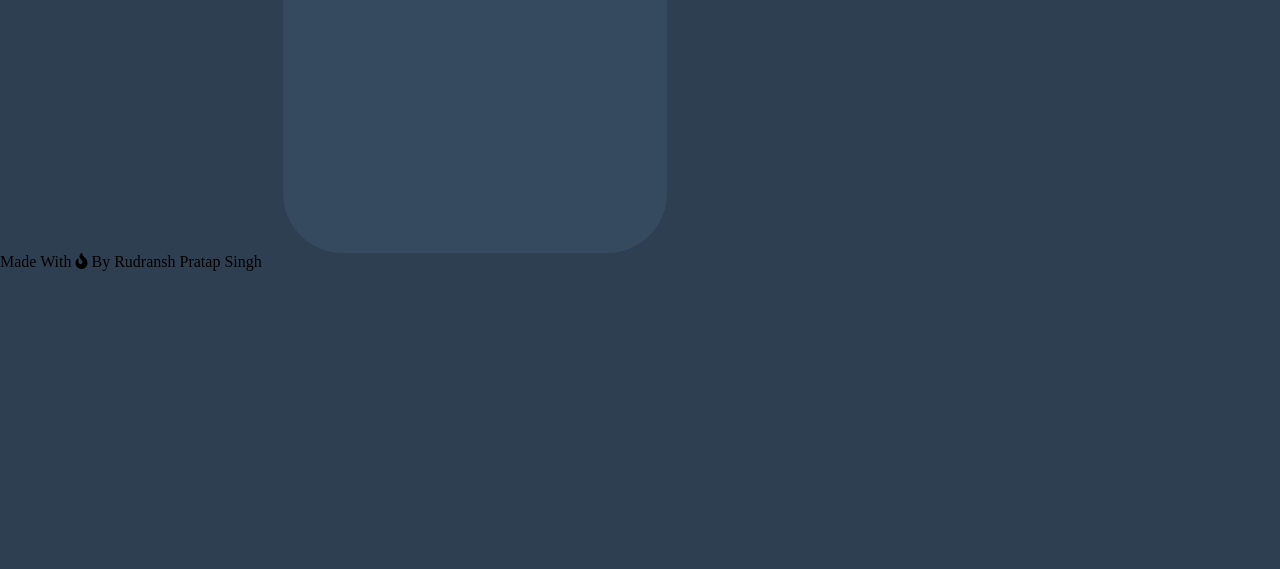
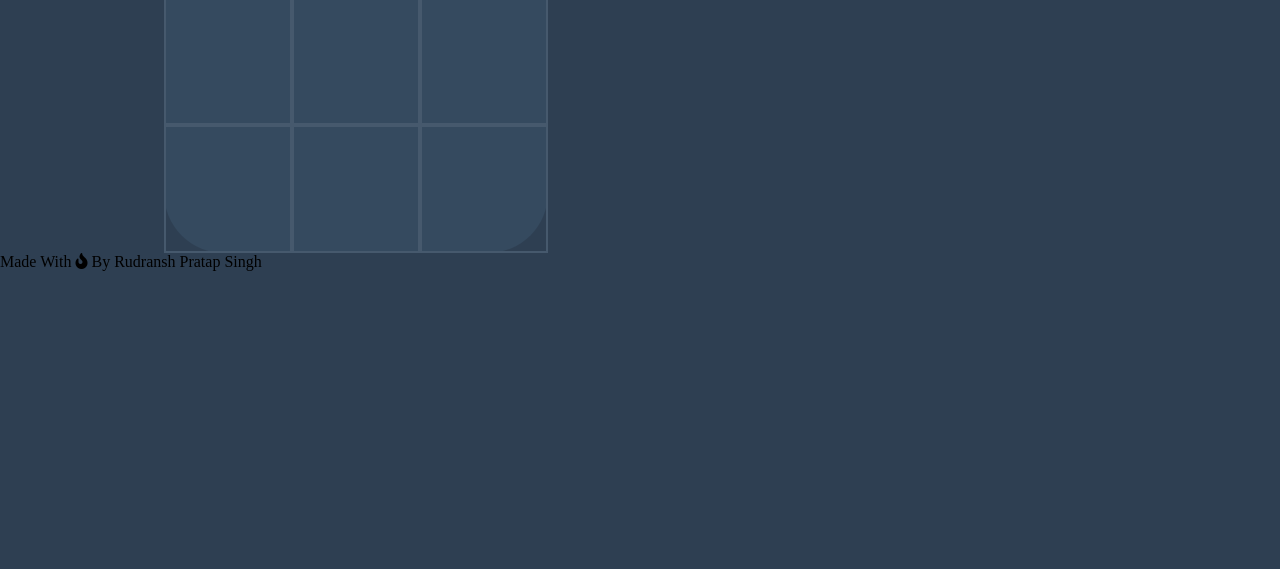
Before and after one commit to CoderFleet/tictactoe-hackclub, a plain HTML site: page index.html in a window 1280 px wide. Shown: the part 231-800 px from the top of the page. Drawn offline with nearby package versions, Linux system fonts and the light colour scheme.

Commit message:
stylised Text and grid

```diff
--- a/style.css
+++ b/style.css
@@ -3,9 +3,10 @@
   padding: 0;
 }
 
-body {
-  background: hsl(211deg 28% 25%);
+body{
+    background: hsl(211deg 28% 25%);
 }
+
 .gameContainer {
   display: flex;
   justify-content: center;
@@ -22,3 +23,31 @@ body {
   border-radius: 60px;
   color: hsl(120deg 100% 100%);
 }
+
+.box {
+  border: 2px solid hsl(210deg 22% 35%);
+  font-size: 8vw;
+  display: flex;
+  align-items: center;
+  justify-content: center;
+  cursor: pointer;
+}
+
+.boxtext {
+  font-family: 'Nunito';
+}
+
+.gameInfo {
+  padding: 0 34px;
+  font-family: "poppins";
+  display: flex;
+  flex-direction: column;
+  align-items: center;
+  margin-left: 116px;
+  margin-top: 90px;
+  color: hsl(120deg 100% 100%);
+}
+
+.info{
+    font-size: 1.5em;
+}
```
